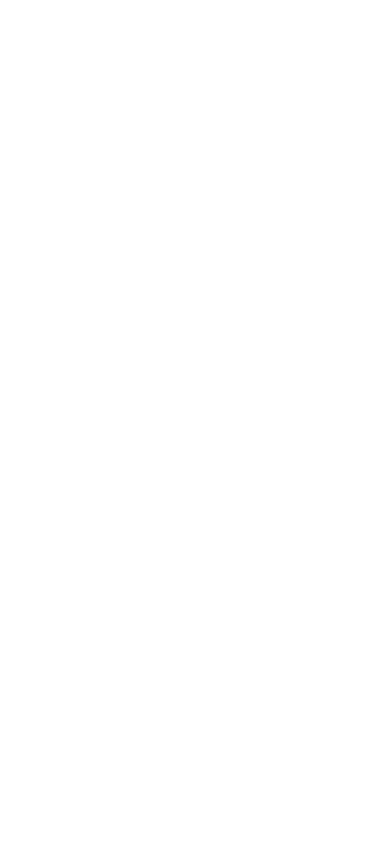
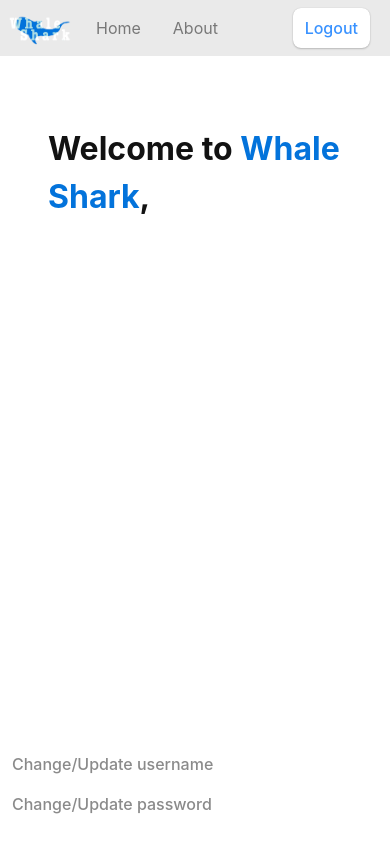
Before and after one commit to WanderlustKing11/my_platform_client, a React (Vite) app: page /account in a window 390 px wide. Before the commit this address had no page. Built offline with nearby package versions, Linux system fonts and the light colour scheme.

Commit message:
Update responsiveness; Add Logout; require logout endpoint

```diff
--- a/src/App.tsx
+++ b/src/App.tsx
@@ -1,9 +1,9 @@
 import { Route, Routes } from 'react-router-dom';
 import Home from './pages/Home';
 import About from './pages/About';
-import Register from './pages/Register';
-import Login from './pages/Login';
-import Success from './pages/Success';
+import Register from './components/Register';
+import Login from './components/Login';
+import Account from './pages/Account';
 
 function App() {
   return (
@@ -11,9 +11,13 @@
       <Routes>
         <Route path='/' element={<Home />} />
         <Route path='/about' element={<About />} />
-        <Route path='/register' element={<Register />} />
-        <Route path='/login' element={<Login />} />
-        <Route path='/success' element={<Success />} />
+        <Route path='/register' element={<Register toggle={function (): void {
+          throw new Error('Function not implemented.');
+        } } />} />
+        <Route path='/login' element={<Login toggle={function (): void {
+          throw new Error('Function not implemented.');
+        } } />} />
+        <Route path='/account' element={<Account />} />
       </Routes>
     </>
   );
--- a/src/components/Header.tsx
+++ b/src/components/Header.tsx
@@ -1,32 +1,53 @@
 import { useState } from 'react';
 import { Link, useLocation } from 'react-router-dom';
+import Logout from './Logout';
 
 export default function Header() {
   const location = useLocation();
   const [activeLink, setActiveLink] = useState(location.pathname);
+  const [showLogoutPopup, setShowLogoutPopup] = useState(false);
+
+  const toggleLogoutPopup = () => {
+    setShowLogoutPopup(!showLogoutPopup);
+  };
 
   return (
     <div>
       <header>
         <nav>
           <ul className='header-ul'>
+            <div className='nav-items-container'>
             <li className='header-li'>
               <Link
-              to="/"
+                to='/'
                 className={`nav-item ${activeLink === '/' ? 'active' : ''}`}
                 onClick={() => setActiveLink('/')}
-            >Home</Link>
+              >
+                Home
+              </Link>
             </li>
             <li>
               <Link
-              to="/about"
-              className={`nav-item ${activeLink === '/about' ? `active` : ''}`}
+                to='/about'
+                className={`nav-item ${
+                  activeLink === '/about' ? `active` : ''
+                }`}
                 onClick={() => setActiveLink('/about')}
-            >About</Link>
+              >
+                About
+              </Link>
             </li>
+            </div>
+
+              {activeLink === '/account' && (
+                <li className='header-li'>
+                <button className='logout-button' onClick={toggleLogoutPopup}>Logout</button>
+                </li>
+              )}
           </ul>
         </nav>
       </header>
+      {showLogoutPopup && <Logout toggle={toggleLogoutPopup} />}
     </div>
   );
 }
--- a/src/pages/Login.tsx
+++ b/src/components/Login.tsx
@@ -18,7 +18,7 @@
       const response = await apiFetchLogin(username, password);
 
       if (response && response.body && response.body.username) {
-        navigate('/success', {state: { username: response.body.username } });
+        navigate('/account', {state: { username: response.body.username } });
       } else {
         setLoginStatus('Login failed. Please check your username and password.');
       }
--- /dev/null
+++ b/src/components/Logout.tsx
@@ -0,0 +1,29 @@
+import { useNavigate } from 'react-router-dom';
+
+interface LogoutProps {
+  toggle: () => void;
+}
+
+export default function Logout(props: LogoutProps) {
+  const navigate = useNavigate();
+
+  function handleLogout() {
+    navigate('/');
+  }
+
+  return (
+
+      <div className='popup'>
+        <div className='popup-inner'>
+          <h3>Are you sure you want to logout?</h3>
+
+          <button className='logout-pop-btn' type='button' onClick={handleLogout}>Log me out</button>
+
+          <button className='logout-pop-btn' type='button' onClick={props.toggle}>
+            Close
+          </button>
+        </div>
+      </div>
+
+  );
+}
--- /dev/null
+++ b/src/components/UpdatePassword.tsx
@@ -0,0 +1,52 @@
+// import { useState, FormEvent } from 'react';
+// // import { useNavigate } from 'react-router-dom';
+// // import { apiFetchLogin } from '../api/apiFetchUpdateUsername'
+
+// interface UpdateUPasswordProps {
+//   toggle: () => void;
+// }
+
+// export default function UpdatePassword(props: UpdateUPasswordProps) {
+//   const [username, setUsername] = useState('');
+// //   const [password, setPassword] = useState('');
+// //   const [loginStatus, setLoginStatus] = useState('');
+// //   const navigate = useNavigate();
+
+// //   async function handleLogin(e: FormEvent<HTMLFormElement>) {
+// //     e.preventDefault()
+
+// //       const response = await apiFetchUpdateUsername(username, password);
+
+// //       if (response && response.body && response.body.username) {
+// //         navigate('/account', {state: { username: response.body.username } });
+// //       } else {
+// //         setLoginStatus('Login failed. Please check your username and password.');
+// //       }
+// //     }
+
+
+//   return (
+//     <div>
+//       <div className='popup'>
+//         <div className='popup-inner'>
+//           <h2>Update/Change Password</h2>
+//           {/* {loginStatus && <p className='error-message'>{loginStatus}</p>} */}
+//           {/* <form onSubmit={handleLogin}> */}
+//           <form>
+//             <label>
+//               Enter current password:
+//               <input type='text' value={password} onChange={e => setPassword(e.target.value)} />
+//             </label>
+//             <label>
+//               Change password to:
+//               <input type='text' value={password} onChange={e => setPassword(e.target.value)} />
+//             </label>
+
+//             <button type='submit'>Update</button>
+//           </form>
+//           <button type='button' onClick={props.toggle}>Close</button>
+//         </div>
+//       </div>
+//     </div>
+//   );
+// }
--- /dev/null
+++ b/src/components/UpdateUsername.tsx
@@ -0,0 +1,62 @@
+// import { useState, FormEvent } from 'react';
+// import { useLocation } from 'react-router-dom';
+// import { apiFetchUpdateUsername } from '../api/apiFetchUpdateUsername';
+
+// interface UpdateUsernameProps {
+//   toggle: () => void;
+// }
+
+// export default function Register(props: UpdateUsernameProps) {
+//   const location = useLocation();
+//   const { username } = location.state || {};
+//   const accountPage = location.pathname;
+
+//   async function handleUpdateUsername(e: FormEvent<HTMLFormElement>) {
+//     e.preventDefault()
+//     if (accountPage === '/account') {
+//       return;
+//     }
+
+//       const updateUsernameResponse = await apiFetchUpdateUsername(username, password);
+//       if (updateUsernameResponse && updateUsernameResponse.body && updateUsernameResponse.body.username) {
+//         const updateUsernameResponse = await apiFetchUpdateUsername(username, password);
+//         if (updateUsernameResponse && updateUsernameResponse.body && updateUsernameResponse.body.username) {
+//           console.log('Username updated successfully!')
+//         } else {
+//           console.log('Could not update username.');
+//         }
+//       } else {
+//         console.log('Update failed!!!')
+//       }
+//     }
+
+
+//   return (
+//     <div>
+//       <div className='popup'>
+//         <div className='popup-inner'>
+//           <h3>Update/Change Username</h3>
+//           <form onSubmit={handleUpdateUsername}>
+
+//             <label>
+//               Confirm:
+//               <input type='text' value={username} onChange={e => setUsername(e.target.value)} />
+//             </label>
+//             <label>
+//               Password:
+//               <input type='password' value={password} onChange={e => setPassword(e.target.value)} required />
+//             </label>
+//             <label>
+//               Confirm Password:
+//               <input type='password' value={confirmPassword} onChange={e => setConfirmPassword(e.target.value)} required />
+//             </label>
+//             {passwordStatus && <p className='error-message'>{passwordStatus}</p>}
+//             {loginStatus && <p className='error-message'>{loginStatus}</p>}
+//             <button type='submit'>Create Account</button>
+//           </form>
+//           <button type='button' onClick={props.toggle}>Close</button>
+//         </div>
+//       </div>
+//     </div>
+//   );
+// }
--- a/src/index.css
+++ b/src/index.css
@@ -1,46 +1,78 @@
 /* /// Globals /// */
 
-html {
-  box-sizing: border-box;
+html,
+body {
+  height: 100%;
+  margin: 0;
+  line-height: 1.5;
+  color: #121212;
+  display: flex;
+  flex-direction: column;
 }
-*,
-*:before,
-*:after {
-  box-sizing: inherit;
+
+body {
+  font-family: -apple-system, BlinkMacSystemFont, 'Segoe UI', 'Roboto', 'Oxygen',
+    'Ubuntu', 'Cantarell', 'Fira Sans', 'Droid Sans', 'Helvetica Neue',
+    sans-serif;
+  -webkit-font-smoothing: antialiased;
+  -moz-osx-font-smoothing: grayscale;
+}
+
+code {
+  font-family: source-code-pro, Menlo, Monaco, Consolas, 'Courier New',
+    monospace;
 }
 
 /* Navbar */
 
 nav {
-  display: flex;
-  flex-direction: column;
-  width: 240vh;
+  display: block;
+  width: 100%;
 }
 
 .header-ul {
   display: flex;
+  justify-content: space-between; /* Aligns items to start and end */
   list-style-type: none;
   margin: 0;
   padding: 0;
   overflow: hidden;
   background-color: #eaeaea;
+  align-items: center; /* Centers items vertically */
 }
 
-.header-ul::before {
+/* .header-ul::before {
   display: flex;
   align-items: center;
   justify-content: center;
-  content: "";
+  content: '';
   width: 4rem;
   height: 2.5rem;
   background-image: url('/whalesharktitle.png');
   background-size: cover;
-  margin: .5rem;
+  margin: 0.5rem;
+} */
+
+.nav-items-container {
+  display: flex;
+  align-items: center;
 }
 
-.header-li {
+.nav-items-container::before {
+  display: flex;
+  align-items: center;
+  justify-content: center;
+  content: '';
+  width: 4rem;
+  height: 2.5rem;
+  background-image: url('/whalesharktitle.png');
+  background-size: cover;
+  margin: 0.5rem;
+}
+
+/* .header-li {
   float: left;
-}
+} */
 
 li a {
   display: block;
@@ -58,26 +90,29 @@
   background-color: #44bfeb;
 }
 
-body {
-  font-family: -apple-system, BlinkMacSystemFont, "Segoe UI", "Roboto", "Oxygen",
-    "Ubuntu", "Cantarell", "Fira Sans", "Droid Sans", "Helvetica Neue",
-    sans-serif;
-  -webkit-font-smoothing: antialiased;
-  -moz-osx-font-smoothing: grayscale;
+.logout-button {
+  background: #fff;
+  border: none;
+  margin-right: 20px;
+  cursor: pointer;
 }
 
-code {
-  font-family: source-code-pro, Menlo, Monaco, Consolas, "Courier New",
-    monospace;
+/* /// Home /// */
+
+.home-container {
+  display: flex;
+  justify-content: center;
+  align-items: center;
+  flex-direction: column;
+  flex-grow: 1;
 }
 
-html,
-body {
-  height: 100%;
-  margin: 0;
-  line-height: 1.5;
-  color: #121212;
+.home-container button {
+  margin: 15px;
+  min-width: 200px;
+  max-width: 30%;
 }
+
 textarea,
 input,
 button {
@@ -91,6 +126,7 @@
   line-height: 1.5;
   margin: 0;
 }
+
 button {
   color: #3992ff;
   font-weight: 500;
@@ -107,32 +143,22 @@
   transform: translateY(1px);
 }
 
-/* /// Home /// */
-
-.home-container {
-  display: flex;
-  justify-content: center;
-  align-items: center;
-  flex-direction: column;
-}
-
-.home-container button {
-  margin: 15px;
-  min-width: 12%;
-}
-
-.home-btn {
-  text-decoration: none;
-  color: #3992ff;
-}
-
 /* /// Register /// */
 
 .error-message {
   color: #db0303;
 }
 
-/* /// Login /// */
+/* /// Pop-Ups /// */
+
+html {
+  box-sizing: border-box;
+}
+*,
+*:before,
+*:after {
+  box-sizing: inherit;
+}
 
 .popup {
   position: fixed;
@@ -142,7 +168,7 @@
   width: 100%;
   height: 100%;
   overflow: auto;
-  background-color: rgba(0,0,0,0.4);
+  background-color: rgba(0, 0, 0, 0.4);
 }
 
 .popup-inner {
@@ -153,8 +179,10 @@
   transform: translate(-50%, -50%);
   padding: 20px;
   border-radius: 5px;
-  box-shadow: 0px 0px 10px 0px rgba(0,0,0,0.75);
+  box-shadow: 0px 0px 10px 0px rgba(0, 0, 0, 0.75);
   width: 40%;
+  max-width: 50%;
+  min-width: 300px;
 }
 
 .popup-inner h2 {
@@ -174,70 +202,120 @@
   margin-bottom: 10px;
 }
 
-.popup-inner button[type="submit"],
-.popup-inner button[type="button"] {
-  background-color: #4CAF50;
+.popup-inner button[type='submit'],
+.popup-inner button[type='button'] {
+  background-color: #4caf50;
   color: #fff;
   border: none;
   padding: 10px 20px;
-  width: 100%;
-  /* text-align: center; */
+  min-width: 100%;
   text-decoration: none;
-  /* display: inline-block; */
   font-size: 16px;
   margin: 0;
   cursor: pointer;
   border-radius: 5px;
 }
 
-.popup-inner button[type="submit"]:hover,
-.popup-inner button[type="button"]:hover {
+.popup-inner button[type='submit']:hover,
+.popup-inner button[type='button']:hover {
   background-color: #45a049;
 }
 
-.popup-inner button[type="submit"] {
+.popup-inner button[type='submit'] {
   margin-top: 20px;
 }
 
-.popup-inner button[type="button"] {
+.popup-inner button[type='button'] {
   margin-top: 20px;
   background-color: #f44336;
 }
 
-.popup-inner button[type="button"]:hover {
+.popup-inner button[type='button']:hover {
   background-color: #da190b;
 }
 
-.popup-inner button[type="submit"]:disabled {
+.popup-inner button[type='submit']:disabled {
   background-color: #bfbfbf;
   color: #ffffff;
   cursor: not-allowed;
 }
 
-.popup-inner button[type="button"]:disabled {
+.popup-inner button[type='button']:disabled {
   background-color: #bfbfbf;
   color: #ffffff;
   cursor: not-allowed;
 }
 
+.popup-inner .logout-pop-btn[type='button'] {
+  background-color: #fff;
+  color: #0373db;
+}
+
+.popup-inner .logout-pop-btn[type='button']:hover {
+  color: #fff;
+}
+
+.popup-inner .logout-pop-btn[type='button']:active {
+  background-color: #c8c8c8;
+  color: #00417e;
+}
+
+/* /// Account Page /// */
+
+.account-page {
+  display: flex;
+  flex-direction: column;
+  min-height: 100vh;
+}
+
 .account-container {
+  display: flex;
   margin: 3rem;
+  flex-grow: 1;
 }
 
 .account-welcome-ws {
   color: #0373db;
 }
 
+.account-user-pref {
+  display: flex;
+  flex-direction: column;
+  margin-bottom: 20px;
+}
+
+.update-link {
+  width: fit-content;
+  background: none;
+  color:hsla(0, 0%, 44%, 0.819);
+  border: none;
+  padding: none;
+  cursor: pointer;
+  outline: inherit;
+  box-shadow: none;
+}
+
+.update-link:hover {
+  color: #0373db;
+  border: none;
+  box-shadow: none;
+  transform: translateY(-2px);
+}
+
+
+/*
 #contact h1 {
   display: flex;
   align-items: flex-start;
   gap: 1rem;
 }
+
 #contact h1 form {
   display: flex;
   align-items: center;
   margin-top: 0.25rem;
 }
+
 #contact h1 form button {
   box-shadow: none;
   font-size: 1.5rem;
@@ -299,7 +377,7 @@
   line-height: 1;
 }
 
-/* #sidebar h1::before {
+#sidebar h1::before {
   content: "";
   width: 40px;
   height: 25px;
@@ -308,7 +386,7 @@
   margin-right: 0.5rem;
   position: relative;
   top: 1px;
-} */
+}
 
 #sidebar > div {
   display: flex;
@@ -567,4 +645,4 @@
   align-items: center;
   justify-content: center;
   width: 100%;
-}
+} */
--- /dev/null
+++ b/src/pages/Account.tsx
@@ -0,0 +1,43 @@
+import { useState } from 'react';
+import { useLocation } from 'react-router-dom';
+import Header from '../components/Header';
+// import UpdateUsername from '../components/UpdateUsername';
+// import UpdatePassword from '../components/UpdatePassword';
+
+
+export default function Account() {
+  const location = useLocation();
+  const { username } = location.state || {};
+  const [showUpdateUsernamePopup, setShowUpdateUsernamePopup] = useState(false);
+  const [showUpdatePasswordPopup, setShowUpdatePasswordPopup] = useState(false);
+
+  const toggleUpdateUsernamePopup = () => {
+    setShowUpdateUsernamePopup(!showUpdateUsernamePopup);
+  };
+
+  const toggleUpdatePasswordPopup = () => {
+    setShowUpdatePasswordPopup(!showUpdatePasswordPopup);
+  };
+
+
+    return (
+      <div className='account-page'>
+        <Header />
+        <div className='account-container'>
+        <h1>
+          Welcome to <span className='account-welcome-ws'>Whale Shark</span>, {username}
+        </h1>
+        </div>
+        <div className='account-user-pref'>
+          <button className='update-link' onClick={toggleUpdateUsernamePopup}>
+            Change/Update username
+          </button>
+          {/* {showUpdateUsernamePopup && <UpdateUsername toggle={toggleUpdateUsernamePopup} />} */}
+          <button className='update-link' onClick={toggleUpdatePasswordPopup}>
+            Change/Update password
+          </button>
+          {/* {showUpdatePasswordPopup && <UpdatePassword toggle={toggleUpdatePasswordPopup} />} */}
+        </div>
+      </div>
+    )
+  }
--- a/src/pages/Home.tsx
+++ b/src/pages/Home.tsx
@@ -1,8 +1,8 @@
 import { useState } from 'react';
 import Header from '../components/Header';
 // import { Link } from 'react-router-dom';
-import Login from './Login';
-import Register from './Register';
+import Login from '../components/Login';
+import Register from '../components/Register';
 
 export default function Home() {
   const [showRegister, setShowRegister] = useState(false);
```
Also changed, not shown: src/api/apiFetchUpdateUsername.ts (added, +31 -0 lines), src/pages/Success.tsx (deleted, +0 -18 lines), src/components/Register.tsx (renamed from src/pages/Register.tsx). Lines whose indentation alone changed are shown as unchanged.
